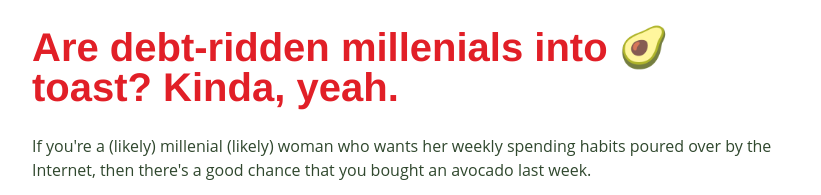
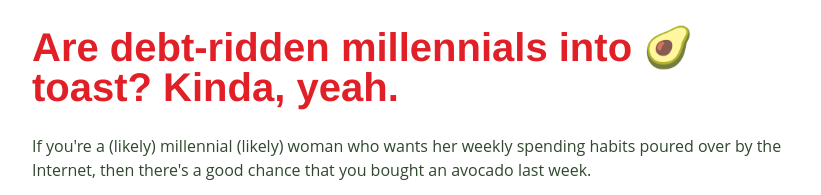
Before and after one commit to danielle-li/MoneyDiaries, a plain HTML site: page docs/index.html in a window 1280 px wide. Shown: the top 195 px of the page, without its empty margins (228-1049 px from the left). Drawn offline with Linux system fonts and the light colour scheme.

Commit message:
i cant spell millennial apparently.

```diff
--- a/docs/index.html
+++ b/docs/index.html
@@ -4,7 +4,7 @@
         <meta charset="utf-8" />
         <meta name="viewport" content="width=device-width, initial-scale=1" />
         <!-- #This is the browser tab title -->
-        <title>Are millenials into avocado toast?</title>
+        <title>Are millennials into avocado toast?</title>
         <!-- This is CSS style frameworks to style the webpage.  Bulma, bootstrap, etc. -->
 
   <link href="https://fonts.googleapis.com/css?family=Source+Code+Pro:300,400,600,900" rel="stylesheet">
@@ -13,11 +13,11 @@
     <body>
         <div class="section">
             <div class="container content">
-                <h1 class="title">Are debt-ridden millenials into 🥑 toast?  Kinda, yeah.</h1>
+                <h1 class="title">Are debt-ridden millennials into 🥑 toast?  Kinda, yeah.</h1>
                 <h2></h2>
                 <p><i></i></p>
                 <p></p>
-                 <p>If you're a (likely) millenial (likely) woman who wants her weekly spending habits poured over by the Internet, then there's a good chance that you bought an avocado last week.</p>
+                 <p>If you're a (likely) millennial (likely) woman who wants her weekly spending habits poured over by the Internet, then there's a good chance that you bought an avocado last week.</p>
 
                  <p>Since its inception in 2016, the lifestyle website Refinery29 has published a series known as the "Money Diaries."  Each diary details the author's cent-by-cent spending for a week: groceries, cab rides, etc., alongside a snapshot of their financial situation: salary, debts, rent, etc.  Diaries are submitted by the public and curated by the Refinery29 staff.  Most (but not all) diaries are from women in the 20s and 30s, living in major US metropolian areas.  Readers comment on the author's lifestyle on the website ("Start a discussion, not a fire. Post with kindness") and, if that's not enough, there's a subreddit too.  </p>
 
```
Also changed, not shown: 1 other file.
